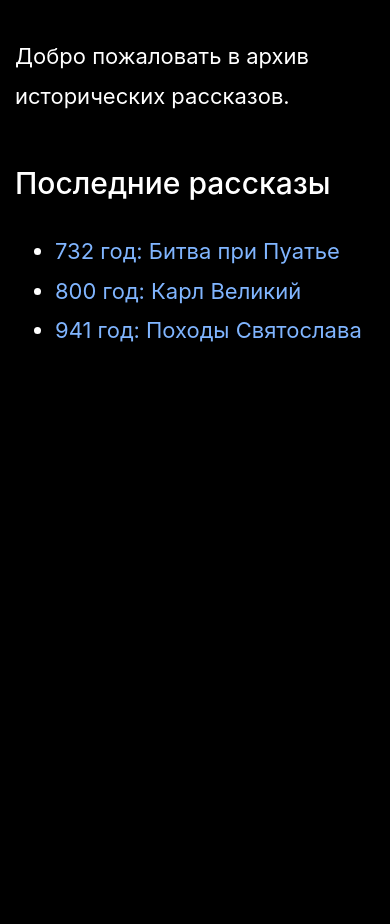
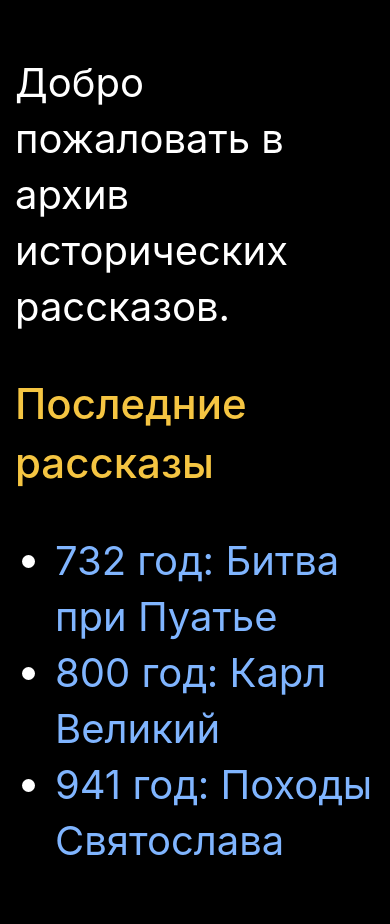
Before and after one commit to ba1amut/obed-s-istoriey, a Jekyll site: the page built from index.md, in a window 390 px wide. Built offline with Jekyll 4.4.1, drawn with Linux system fonts in a browser that asks for light colours; our own code applies the rules of GitHub Pages for plain Markdown files; before the commit the page ends 900 px from its top, so only the background shows below that.

Commit message:
правка стилей

```diff
--- a/assets/css/dark-theme.css
+++ b/assets/css/dark-theme.css
@@ -49,21 +49,23 @@ img {
 /* Мобильные устройства */
 @media (max-width: 600px) {
   body {
-    font-size: 20px !important;
+    font-size: 36px !important;
     padding: 20px 18px !important;
-    line-height: 1.8 !important;
+    line-height: 1.4 !important;
   }
 
   h1 {
-    font-size: 36px !important;
+    font-size: 48px !important;
+    color: #ffd700 !important;
   }
 
   h2 {
-    font-size: 30px !important;
+    font-size: 42px !important;
+    color: #f5c542 !important;
   }
 
   h3 {
-    font-size: 26px !important;
+    font-size: 38px !important;
   }
 
   img {
@@ -75,11 +77,11 @@ img {
 /* Очень маленькие экраны */
 @media (max-width: 400px) {
   body {
-    font-size: 22px !important;
+    font-size: 40px !important;
     padding: 15px 15px !important;
   }
 
   h1 {
-    font-size: 40px !important;
+    font-size: 52px !important;
   }
 }
```
